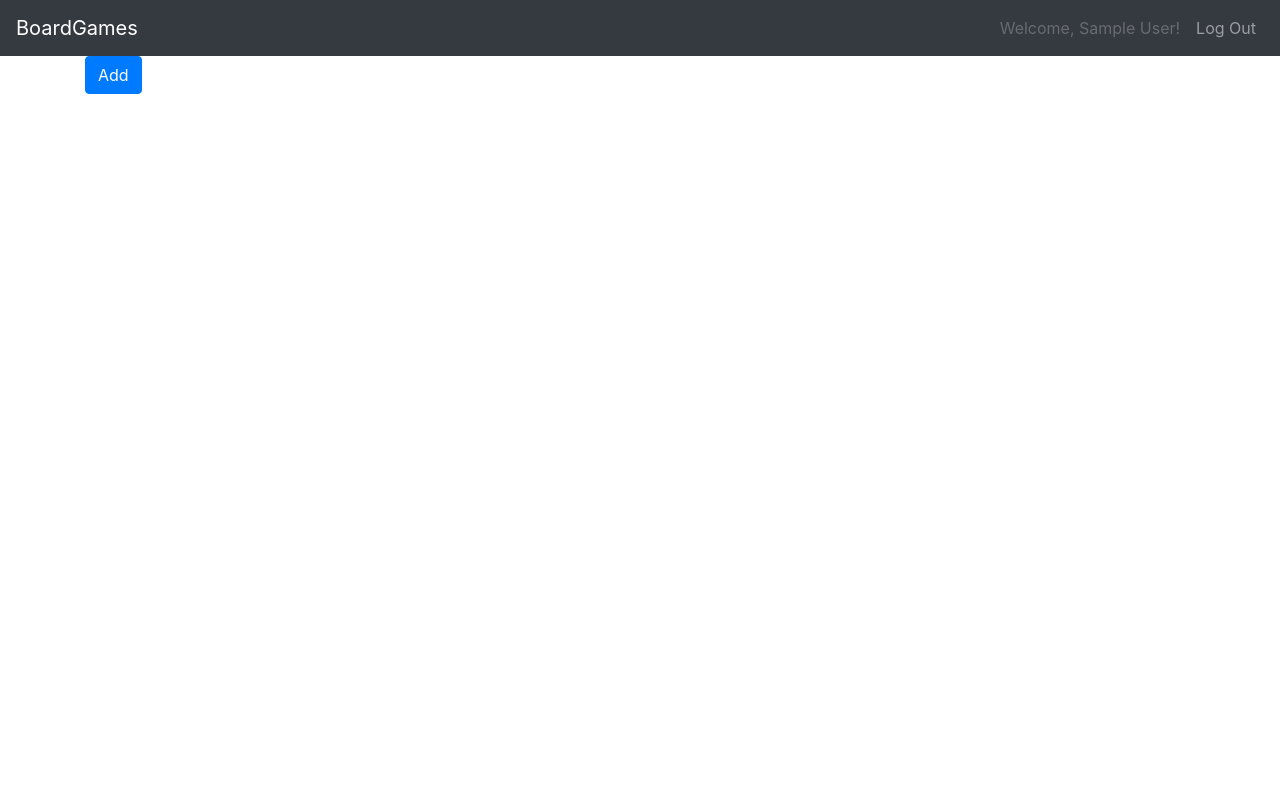
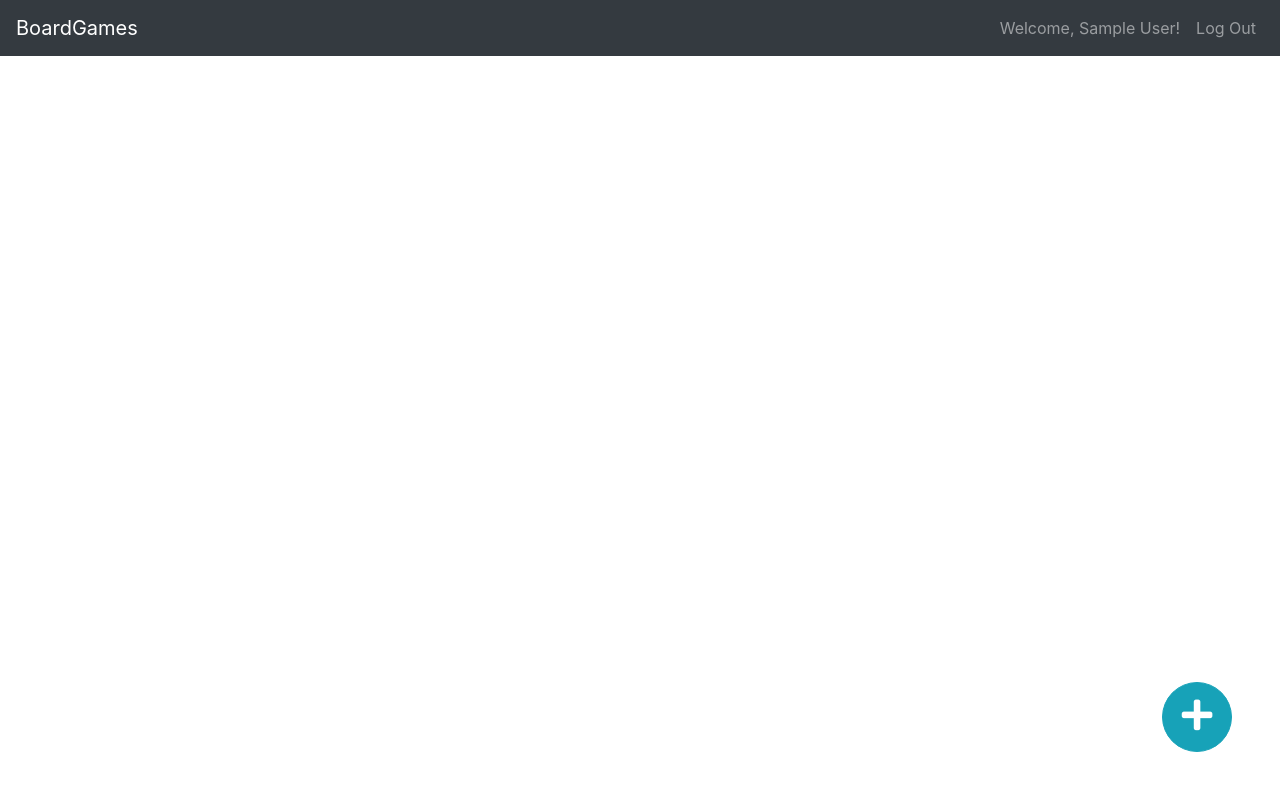
Before and after one commit to AleksanderKobusinski/Boardgames_Collection, a Flask app: page /collection in a window 1280 px wide. Run offline with Flask 2, Linux system fonts and the light colour scheme; the visitor is signed in with stand-in values (Sample User, id 1); data comes from the database, SQL or seed files in the repository; data that the repository does not hold is empty; some libraries are stand-ins or nearby versions.

Commit message:
Add  styling for collection list

```diff
--- a/static/styles.css
+++ b/static/styles.css
@@ -11,3 +11,25 @@
 .signingPage {
 	overflow: hidden;
 }
+
+.card {
+	min-width: 20rem;
+	max-width: 22rem;
+	margin: 2rem;
+}
+
+.collection-img {
+	min-height: 351px;
+}
+
+#fixedbutton {
+    position: fixed;
+    bottom: 3rem;
+    right: 3rem;
+	display:block;
+  	height: 70px;
+  	width: 70px;
+  	border-radius: 50%;
+	font-size: 35px;
+	font-weight: lighter;
+}
--- a/templates/base.html
+++ b/templates/base.html
@@ -10,6 +10,7 @@
     <link rel="stylesheet" href="https://stackpath.bootstrapcdn.com/bootstrap/4.1.3/css/bootstrap.min.css" integrity="sha384-MCw98/SFnGE8fJT3GXwEOngsV7Zt27NXFoaoApmYm81iuXoPkFOJwJ8ERdknLPMO" crossorigin="anonymous">
     <script src="https://stackpath.bootstrapcdn.com/bootstrap/4.1.3/js/bootstrap.min.js" integrity="sha384-ChfqqxuZUCnJSK3+MXmPNIyE6ZbWh2IMqE241rYiqJxyMiZ6OW/JmZQ5stwEULTy" crossorigin="anonymous"></script>
     <link rel="stylesheet" href="{{ url_for('static', filename='styles.css') }}">
+    <link rel="stylesheet" href="https://use.fontawesome.com/releases/v5.7.0/css/all.css" integrity="sha384-lZN37f5QGtY3VHgisS14W3ExzMWZxybE1SJSEsQp9S+oqd12jhcu+A56Ebc1zFSJ" crossorigin="anonymous">
 </head>
 
 <body>
@@ -34,7 +35,7 @@
         </li>
           {% else %}
         <li class="nav-item">
-          <a class="nav-link disabled" href="{{ url_for('logout') }}">Welcome, {{name}}!</a>
+          <a class="nav-link" href="#">Welcome, {{name}}!</a>
         </li>
         <li class="nav-item">
           <a class="nav-link" href="{{ url_for('logout') }}">Log Out</a>
--- a/templates/collection.html
+++ b/templates/collection.html
@@ -3,12 +3,24 @@
 
 <div class="container">
   <h1 class="title">{{name}} collection!</h1>
-  <a href="{{ url_for('add') }}" class="btn btn-primary" role="button">Add</a>
-  {% for boardgame in boardgames %}
-  <div class="card">
-    <img src="{{ boardgame.img }}" class="img-thumbnail" alt="{{ boardgame.name }}">
-    <a href="{{ url_for('edit', id=boardgame.id) }}">{{ boardgame.name }}</a>
+  <a href="{{ url_for('add') }}" class="btn btn-info" id="fixedbutton" role="button">
+    <i class="fas fa-plus"></i>
+  </a>
+  <div>
+    <div class="card-deck">
+      {% for boardgame in boardgames %}
+      <div class="card text-center">
+        <img src="{{ boardgame.img }}" class="card-img-top" alt="{{ boardgame.name }}">
+        <div class="card-body">
+          <h5 class="card-title">{{ boardgame.name }}</h5>
+        </div>
+        <div class="card-footer text-muted">
+          <a href="{{ url_for('edit', id=boardgame.id) }}" class="btn btn-info" role="button">Edit</a>
+        </div>
+      </div>
+      {% endfor %}
+    </div>
   </div>
-  {% endfor %}
 </div>
+
 {% endblock %}
--- a/templates/login.html
+++ b/templates/login.html
@@ -40,7 +40,7 @@
                   </div>
                 {% endif %}
               {% endwith %}
-            <button type="submit" class="btn btn-info">Let me in.</button>
+            <button type="submit" class="btn btn-info">Let me in</button>
           </form>
         </div>
       </div>
--- a/templates/register.html
+++ b/templates/register.html
@@ -17,7 +17,7 @@
               <div class="form-group">
                   <input type="password" name="password" class="form-control" placeholder="Password" required="required" />
               </div>
-              <button type="submit" class="btn btn-info">Sign me up.</button>
+              <button type="submit" class="btn btn-info">Sign me up</button>
             </form>
           </div>
         </div>
```
Also changed, not shown: templates/add.html (+20 -8 lines), templates/edit.html (+25 -9 lines).
